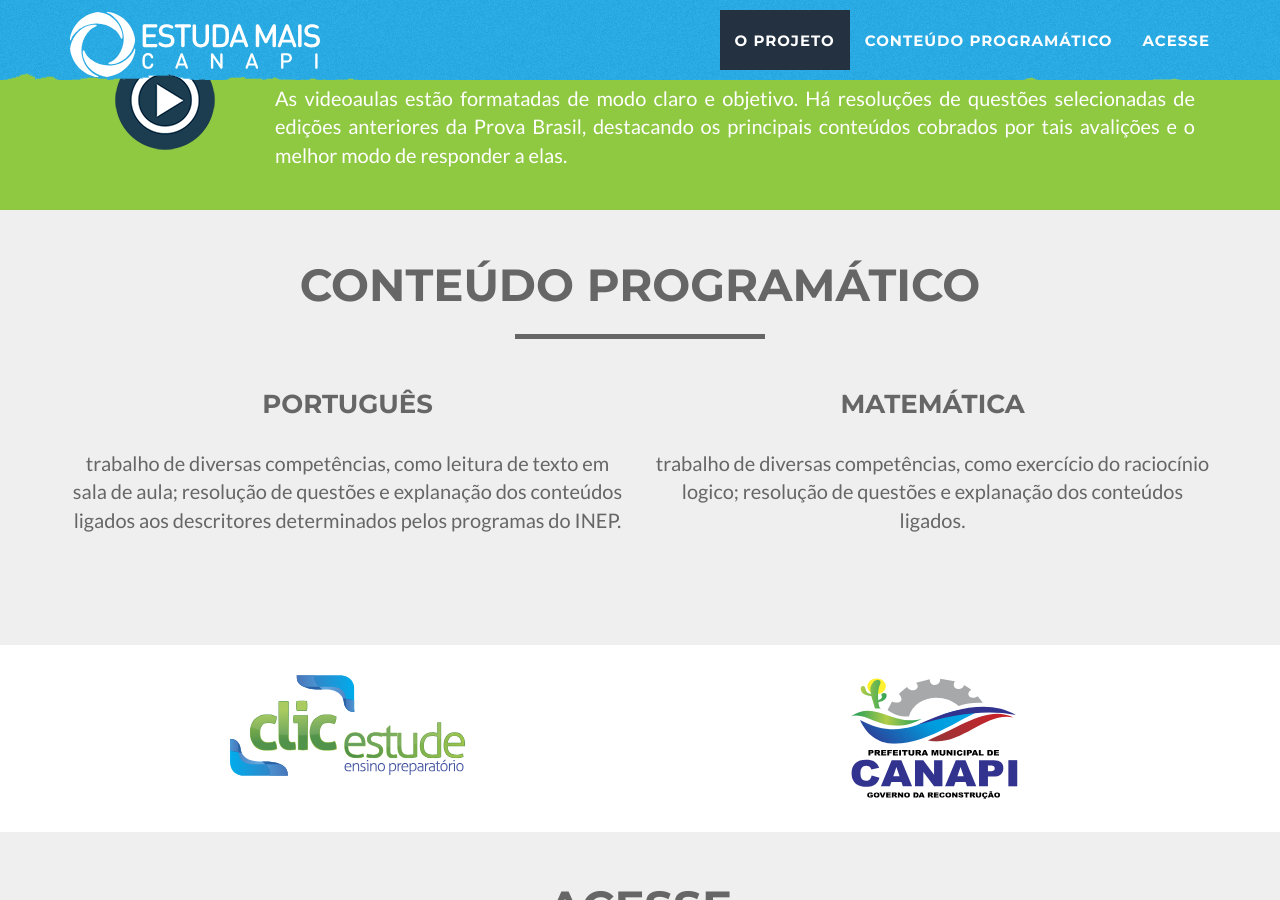
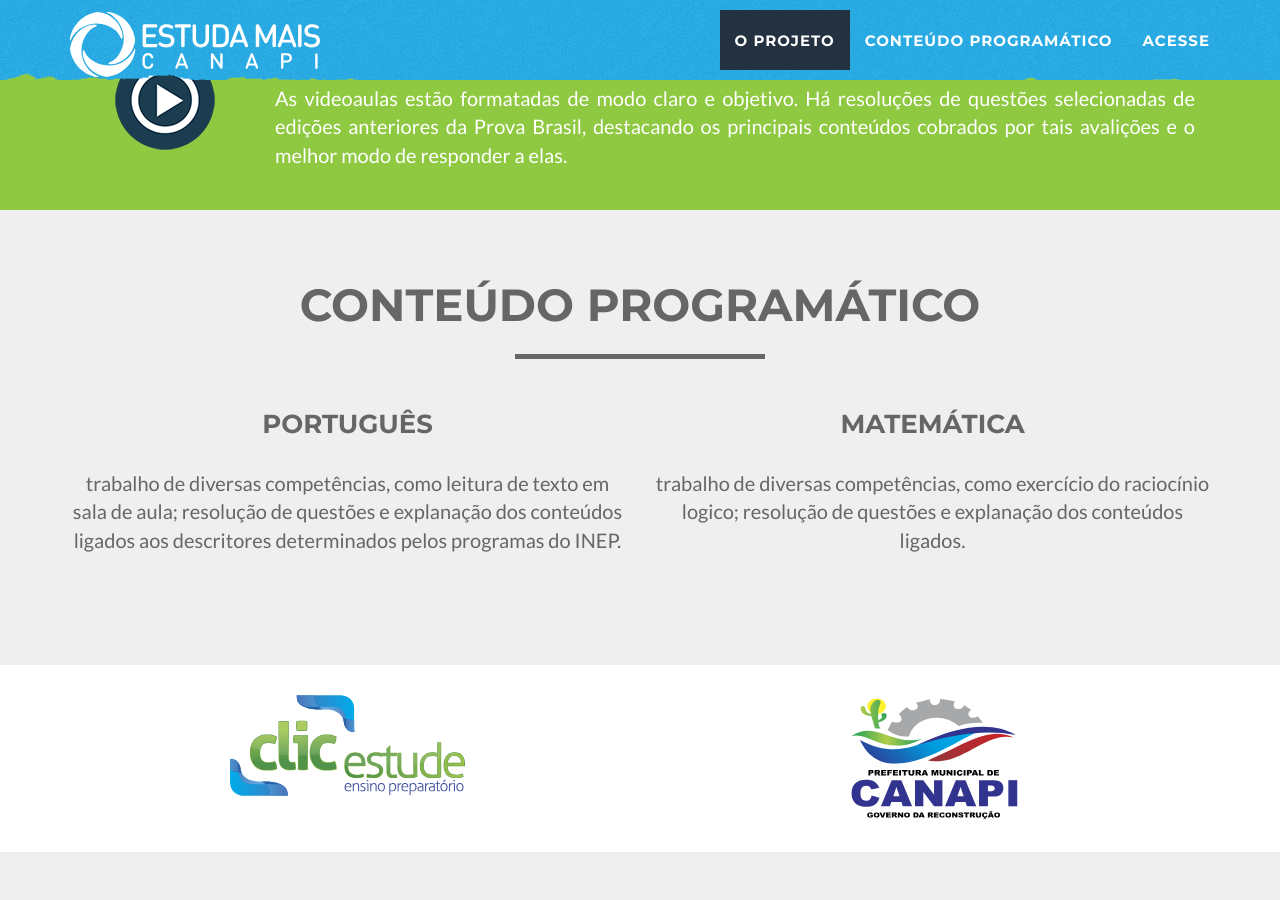
Before and after one commit to wilivro/estudamaiscanapi.com.br, a Jekyll site: the page built from index.html, in a window 1280 px wide and 900 px high, scrolled down 839 px. Built offline with Jekyll 4.4.1, drawn with Linux system fonts in a browser that asks for light colours.

Commit message:
Update footer

```diff
--- a/_includes/footer.html
+++ b/_includes/footer.html
@@ -1,5 +1,5 @@
     <!-- Footer -->
-    <section style="padding: 50px 0; background-color: #efefef" id="footer">
+    <section style="padding: 70px 0 50px 0; background-color: #efefef" id="footer">
     <footer class="text-center">
         <div class="container">
             <div class="row">
```
